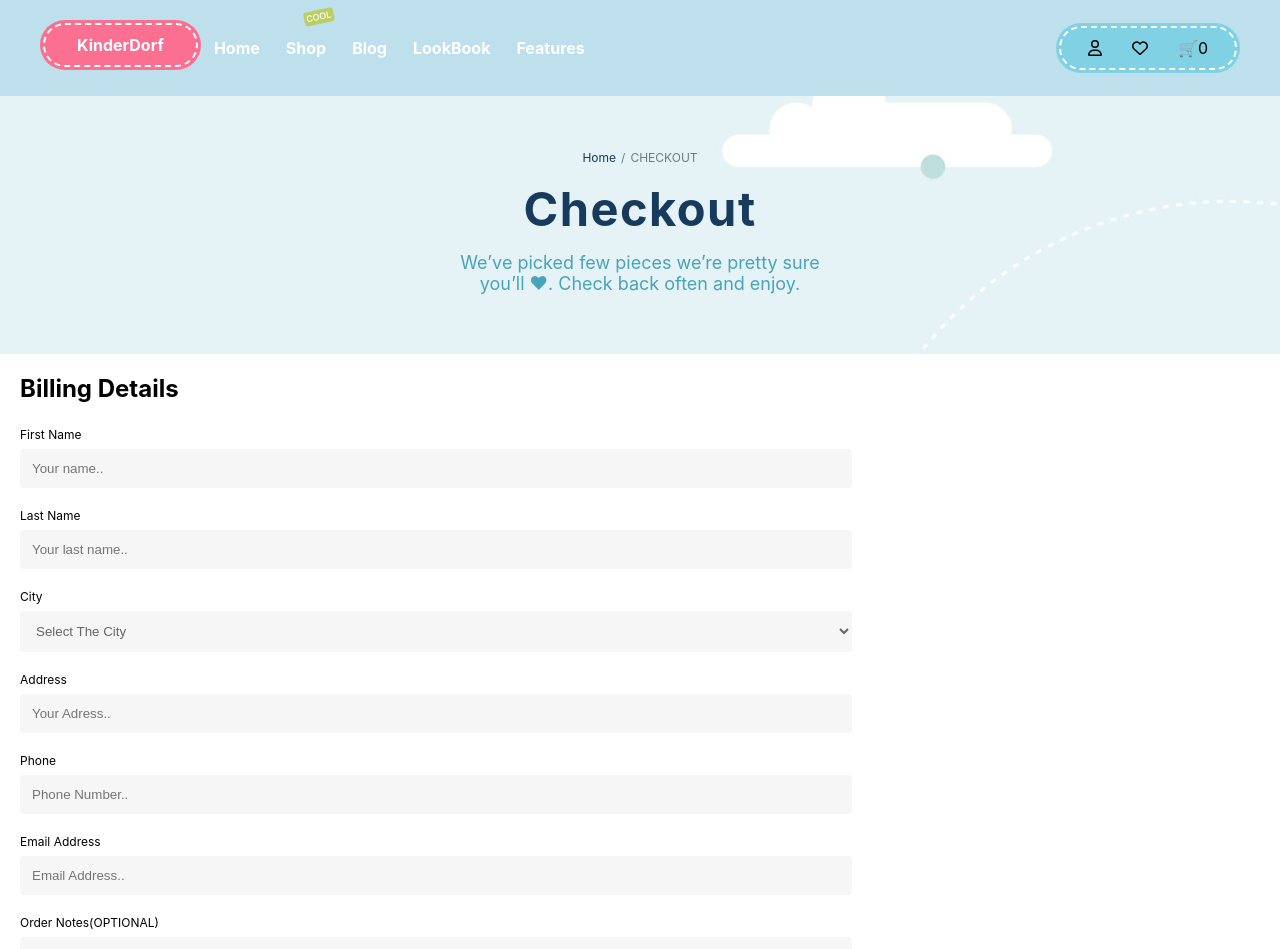
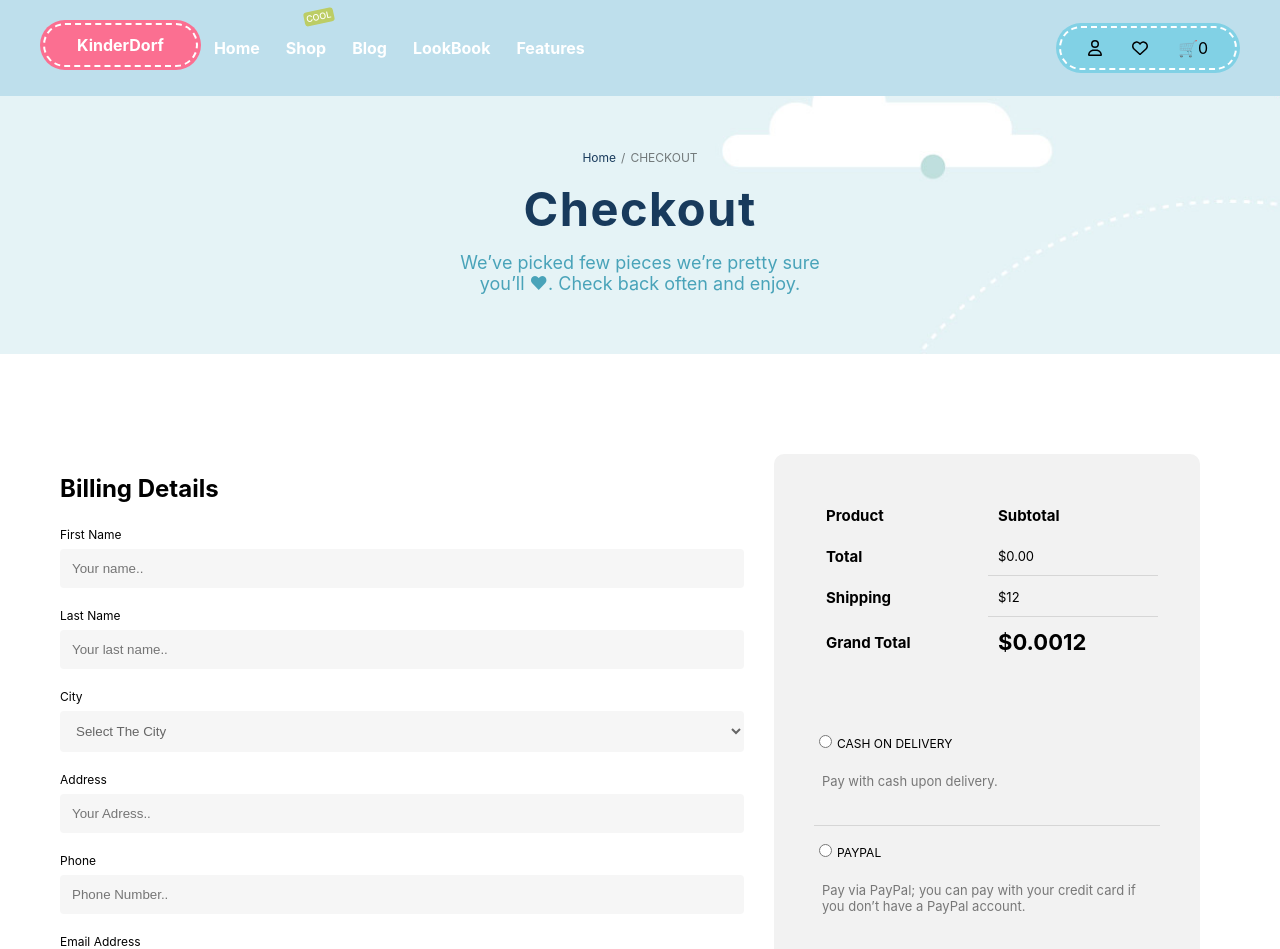
Before and after one commit to Jamal9952/kinder-dorf, a React (Create React App) app: page /checkout in a window 1280 px wide. Shown: the top 949 px of the page. Built offline with nearby package versions, Linux system fonts and the light colour scheme.

Commit message:
Working on Checkout

```diff
--- a/src/components/billingDetails/BillingDetails.css
+++ b/src/components/billingDetails/BillingDetails.css
@@ -1,6 +1,9 @@
 .billing-details-container{
+    display: inline-block;
     padding: 20px;
-    max-width: 65%;
+    width: 70%;
+    padding-right: 30px;
+    margin-left: 40px;
 }
 .biling-details-heading{
     margin: 0 0 20px;
@@ -43,3 +46,9 @@ textarea{
     background-color: #f2f2f2;
     padding: 20px;
   }
+
+  input::-webkit-outer-spin-button,
+input::-webkit-inner-spin-button {
+  -webkit-appearance: none;
+  margin: 0;
+}
--- a/src/components/billingDetails/BillingDetails.js
+++ b/src/components/billingDetails/BillingDetails.js
@@ -9,27 +9,27 @@ const BillingDetails = () => {
 
      <form>
     <label for="fname">First Name</label>
-    <input type="text" id="fname" name="firstname" placeholder="Your name.." />
+    <input type="text" id="fname" name="firstname" placeholder="Your name.." required />
 
     <label for="lname">Last Name</label>
-    <input type="text" id="lname" name="lastname" placeholder="Your last name.." />
+    <input type="text" id="lname" name="lastname" placeholder="Your last name.." required />
 
     <label for="city">City</label>
     <Cities />
 
     <label for="address">Address</label>
-    <input type="text" id="address" name="address" placeholder="Your Adress.." />
+    <input type="text" id="address" name="address" placeholder="Your Adress.." required />
 
     <label for="phone">Phone</label>
-    <input type="number" id="phone" name="phone" placeholder="Phone Number.."></input>
+    <input type="number" id="phone" name="phone" placeholder="Phone Number.." required />
 
     <label for="email">Email Address</label>
-    <input type="email" id="email" name="email" placeholder="Email Address.."></input>
+    <input type="email" id="email" name="email" placeholder="Email Address.." required />
 
     <label for="subject">Order Notes(OPTIONAL)</label>
-    <textarea id="subject" name="subject" placeholder="Notes about your order, e.g. special notes for delivery."></textarea>
+    <textarea id="subject" name="subject" placeholder="Notes about your order, e.g. special notes for delivery." />
 
-    <input type="submit" value="Submit" />
+    {/* <input type="submit" value="Submit" /> */}
   </form>
     </div>
   );
--- /dev/null
+++ b/src/components/billingSummary/BillingSummary.css
@@ -0,0 +1,51 @@
+.billing-summary-container{
+    display: inline-block;
+    margin: 0 80px 40px 0;
+    background-color: #f2f2f2;
+    width: 30%;
+    padding: 40px;
+    border-radius: 10px;
+}
+th{
+    text-align: left;
+    padding: 10px;
+    min-width: 150px;
+    vertical-align: middle;
+    font-size: 15px;
+}
+td{
+    padding: 10px;
+    font-size: 13px;
+    border-bottom: 1px solid #d6d6d6;
+}
+.product-title-checkout{
+    white-space: nowrap;
+  overflow: hidden;
+  text-overflow: ellipsis;
+}
+.total-payment-data{
+    border: none;
+    font-size: 22px;
+    font-weight: 700;
+}
+.payment-method{
+    padding-top: 50px;
+}
+.cod-payment, .online-payment{
+    padding: 15px 0;
+    align-items: center;
+    border-bottom: 1px solid #d6d6d6;
+}
+.payment-method input[type=radio], input[type=checkbox]{
+    margin: 0 5px 0 5px;
+}
+.payment-message{
+    color: #777777;
+    margin: 13px 0;
+    padding: 8px;
+    font-size: 13px;
+}
+.terms-and-conditions{
+    margin:18px 0;
+    padding: 8px;
+}
--- /dev/null
+++ b/src/components/billingSummary/BillingSummary.js
@@ -0,0 +1,92 @@
+import React from "react";
+import DashedBackground from "../dashedBackground/DashedBackground";
+import "./BillingSummary.css";
+import { useSelector } from "react-redux";
+import { addItemToCart } from "../../features/cart/cartSlice";
+
+const BillingSummary = (props) => {
+  const cartItems = useSelector((state) => state.cart.items);
+
+  const findTotalPrice = (cartItems) => {
+    let total = [];
+    const initialValue = 0;
+    let totalPrice = cartItems.map((item) => {
+      total.push(item.price)
+      return total;
+    });
+    const totalSum = total.reduce(
+      (previousValue, currentValue) => previousValue + currentValue,
+      initialValue
+    );
+    return totalSum.toFixed(2);
+  };
+  const totalPrice = findTotalPrice(cartItems);
+  const shippingPrice = 12;
+  const grandTotal = totalPrice + shippingPrice;
+  console.log("Checking values", totalPrice, shippingPrice);
+  return (
+    <div className="billing-summary-container">
+      <div className="billing-summary-table">
+        <table>
+          <thead>
+            <tr>
+              <th>Product</th>
+              <th>Subtotal</th>
+            </tr>
+          </thead>
+          <tbody>
+            {cartItems.map((item) => (
+              <tr>
+                <td className="product-title-checkout">
+                  {item.title} <b>x {item.quantity}</b>
+                </td>
+                <td>${item.price}</td>
+              </tr>
+            ))}
+          </tbody>
+          <tfoot>
+            <tr>
+              <th>Total</th>
+              <td>${totalPrice}</td>
+            </tr>
+            <tr>
+              <th>Shipping</th>
+              <td>${shippingPrice}</td>
+            </tr>
+            <tr>
+              <th>Grand Total</th>
+              <td className="total-payment-data">${grandTotal}</td>
+            </tr>
+          </tfoot>
+        </table>
+      </div>
+      <div className="payment-method">
+        <div className="cod-payment">
+          <input type="radio" />
+          <label>CASH ON DELIVERY</label>
+          <p className="payment-message">Pay with cash upon delivery.</p>
+        </div>
+        <div className="online-payment">
+          <input type="radio" />
+          <label>PAYPAL</label>
+          <p className="payment-message">
+            Pay via PayPal; you can pay with your credit card if you don’t have
+            a PayPal account.
+          </p>
+        </div>
+      </div>
+      <p className="payment-message">
+        Your personal data will be used to process your order, support your
+        experience throughout this website, and for other purposes described in
+        our privacy policy.
+      </p>
+      <div className="terms-and-conditions">
+        <input type="checkbox" />
+        <label>I HAVE READ AND AGREE TO THE WEBSITE TERMS AND CONDITIONS</label>
+      </div>
+      <DashedBackground color="#ff8087" text="PLACE ORDER" />
+    </div>
+  );
+};
+
+export default BillingSummary;
--- a/src/components/cart/Cart.js
+++ b/src/components/cart/Cart.js
@@ -9,7 +9,6 @@ import {
 } from "../../features/cart/cartSlice";
 import { useSelector } from "react-redux";
 import { Link } from "react-router-dom";
-
 const Cart = (props) => {
   const cartItems = useSelector((state) => state.cart.items);
 
--- a/src/pages/checkout/Checkout.css
+++ b/src/pages/checkout/Checkout.css
@@ -0,0 +1,4 @@
+.checkout-content{
+    display: flex;
+    padding-top: 100px;
+}
--- a/src/pages/checkout/Checkout.js
+++ b/src/pages/checkout/Checkout.js
@@ -4,6 +4,8 @@ import Header from "../../components/header/Header";
 import Banner from "./../../components/banner/Banner";
 import BillingDetails from "../../components/billingDetails/BillingDetails";
 import { checkoutBannerData } from "../../Utils/Services";
+import Footer from "../../components/footer/Footer";
+import BillingSummary from "../../components/billingSummary/BillingSummary";
 
 const Checkout = () => {
   return (
@@ -16,7 +18,11 @@ const Checkout = () => {
           page={data.page}
           heading={data.heading}
         />))}
+        <div className="checkout-content">
         <BillingDetails />
+        <BillingSummary />
+        </div>
+        <Footer />
     </div>
   );
 };
```
